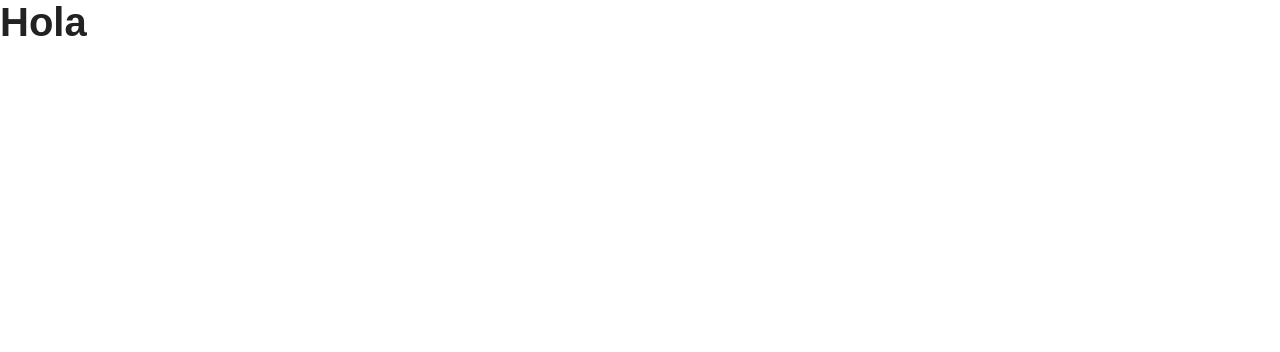
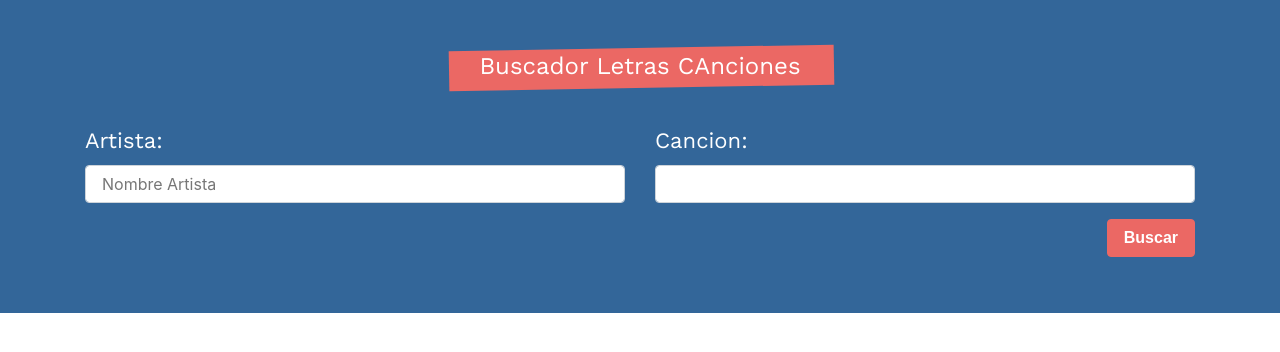
Before and after one commit to Lester-Alonzo/lyrics-react-app, a React (Create React App) app: page / in a window 1280 px wide. Shown: the top 352 px of the page. Built offline with nearby package versions, Linux system fonts and the light colour scheme; a web font is replaced by a local one.

Commit message:
no funciona

```diff
--- a/package.json
+++ b/package.json
@@ -6,6 +6,7 @@
     "@testing-library/jest-dom": "^5.14.1",
     "@testing-library/react": "^11.2.7",
     "@testing-library/user-event": "^12.8.3",
+    "axios": "^0.21.4",
     "react": "^17.0.2",
     "react-dom": "^17.0.2",
     "react-scripts": "4.0.3",
--- a/src/App.jsx
+++ b/src/App.jsx
@@ -1,5 +1,47 @@
+import { useState, useEffect } from "react";
+import axios from "axios";
+import Formulario from "./components/Formulairo";
+import Cancion from "./components/Cancion";
+
 function App() {
-  return <h1>Hola</h1>;
+  //definir el state
+  const [busquedaLtra, guardarBusquedaLetra] = useState({});
+  const [letra, guardarLetra] = useState("");
+  useEffect(() => {
+    if (Object.keys(busquedaLtra).length === 0) return;
+    try {
+      const consultarApi = async () => {
+        const { artista, cancion } = busquedaLtra;
+        const apiletra = `https://api.lyrics.ovh/v1/${artista}/${cancion}`;
+        const apiinfo = `theaudiodb.com/api/v1/json/1/search.php?s=${artista}`;
+
+        const [letra, informacion] = await Promise.all([
+          axios(apiletra),
+          axios(apiinfo),
+        ]);
+
+        console.log(letra);
+        console.log(informacion);
+        // guardarLetra(resultado.data.lyrics);
+      };
+      consultarApi();
+    } catch (error) {
+      console.error(`ESTE ES EL ERROR: ${error}`);
+    }
+  }, [busquedaLtra]);
+  return (
+    <>
+      <Formulario guardarBusquedaLetra={guardarBusquedaLetra} />
+      <div className="container mt-5">
+        <div className="row">
+          <div className="col-md-6"></div>
+          <div className="col-md-6">
+            <Cancion letra={letra} />
+          </div>
+        </div>
+      </div>
+    </>
+  );
 }
 
 export default App;
--- /dev/null
+++ b/src/components/Cancion.jsx
@@ -0,0 +1,10 @@
+const Cancion = ({ letra }) => {
+  if (letra.length === 0) return null;
+  return (
+    <>
+      <h2>Letra de Cancion:</h2>
+      <div className="letra">{letra}</div>
+    </>
+  );
+};
+export default Cancion;
--- /dev/null
+++ b/src/components/Formulairo.jsx
@@ -0,0 +1,81 @@
+import { useState } from "react";
+const Formulario = ({ guardarBusquedaLetra }) => {
+  const [busqueda, guardarBusqueda] = useState({
+    artista: "",
+    cancion: " ",
+  });
+  const [error, guardarError] = useState(false);
+  const { artista, cancion } = busqueda;
+  //funcikonn a cada input
+  const actualizarState = (e) => {
+    guardarBusqueda({
+      ...busqueda,
+      [e.target.name]: e.target.value,
+    });
+  };
+  //consultar las apis
+  const buscarInfo = (e) => {
+    e.preventDefault();
+    if (artista.trim() === "" || cancion.trim() === "") {
+      guardarError(true);
+      return;
+    }
+    guardarError(false);
+    //todo bien pasar al componente principal
+    guardarBusquedaLetra(busqueda);
+  };
+  return (
+    <div className="bg-info">
+      {error ? (
+        <p className="alert alert-danger text-center p-2">
+          Todos los campos son obligatotrios
+        </p>
+      ) : null}
+      <div className="container">
+        <div className="row">
+          <form
+            onSubmit={buscarInfo}
+            action=""
+            className="col card text-white bg-transparent mb-5 pt-5 pb-2 "
+          >
+            <fieldset>
+              <legend className="text-center">Buscador Letras CAnciones</legend>
+              <div className="row">
+                <div className="col-md-6">
+                  <div className="form-group">
+                    <label htmlFor="">Artista:</label>
+                    <input
+                      type="text"
+                      className="form-control"
+                      name="artista"
+                      placeholder="Nombre Artista"
+                      onChange={actualizarState}
+                      value={artista}
+                    />
+                  </div>
+                </div>
+                <div className="col-md-6">
+                  <div className="form-group">
+                    <label htmlFor="">Cancion:</label>
+                    <input
+                      type="text"
+                      className="form-control"
+                      name="cancion"
+                      placeholder="Nombre Cancion"
+                      onChange={actualizarState}
+                      value={cancion}
+                    />
+                  </div>
+                </div>
+              </div>
+              <button type="submit" className="btn btn-primary float-right">
+                Buscar
+              </button>
+            </fieldset>
+          </form>
+        </div>
+      </div>
+    </div>
+  );
+};
+export default Formulario;
```
Also changed, not shown: 1 other file (tests, documents, lock files or other folders).
